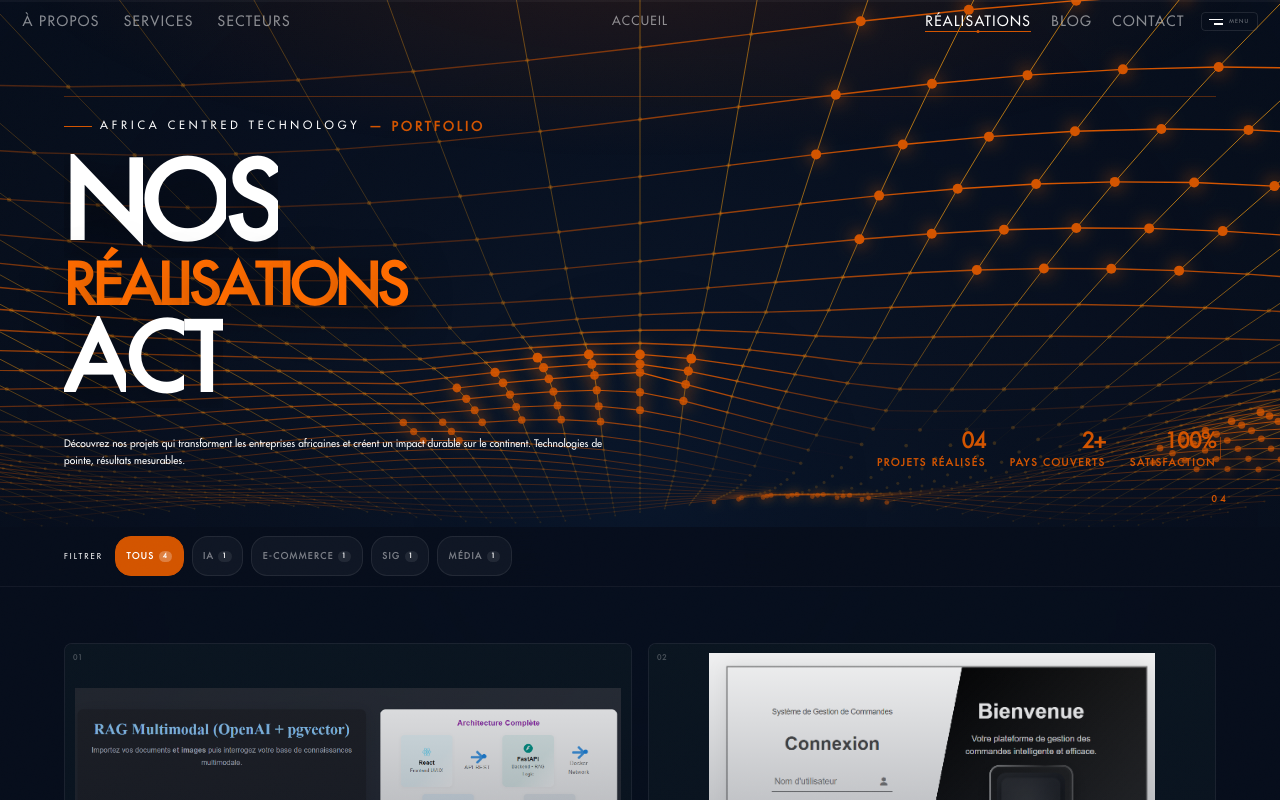
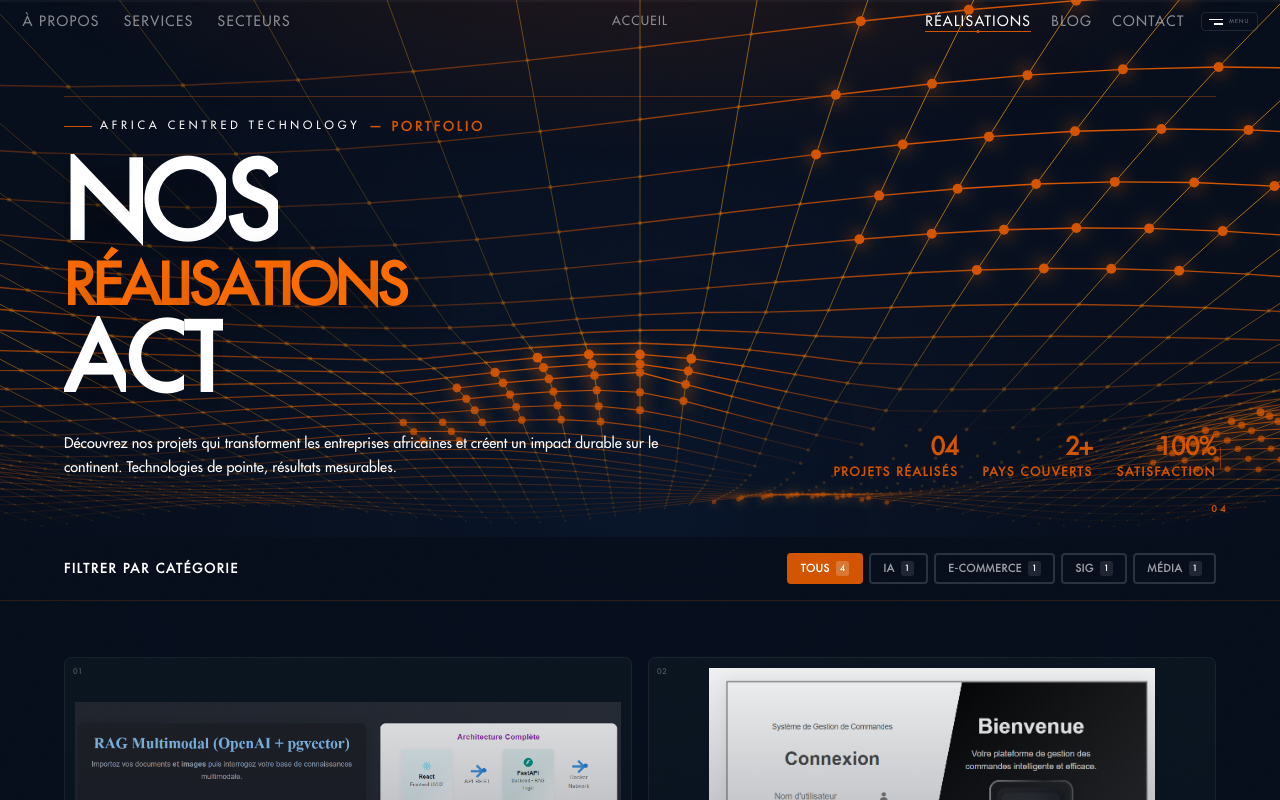
Before and after one commit to Africa-centred-technology/website-act-officiel-, a Next.js app: page /projects in a window 1280 px wide. Shown: the top 800 px of the page. Built offline with nearby package versions, Linux system fonts and the light colour scheme.

Commit message:
update RealisationsShell.tsx

```diff
--- a/src/components/realisations/RealisationsShell.tsx
+++ b/src/components/realisations/RealisationsShell.tsx
@@ -321,7 +321,7 @@ export default function RealisationsShell() {
           transition={{ delay: 1.05, duration: 0.7 }}
           style={{ display: "flex", flexWrap: "wrap", alignItems: "flex-end", justifyContent: "space-between", gap: "2rem", marginTop: "3rem" }}
         >
-          <p style={{ color: "#ffffff", fontSize: "clamp(1rem, 1.4vw, 1.28rem)", lineHeight: 1.7, maxWidth: "540px" }}>
+          <p style={{ color: "#ffffff", fontSize: "clamp(1.2rem, 1.8vw, 1.8rem)", lineHeight: 1.7, maxWidth: "600px" }}>
             Découvrez nos projets qui transforment les entreprises africaines et créent un impact
             durable sur le continent. Technologies de pointe, résultats mesurables.
           </p>
@@ -332,10 +332,10 @@ export default function RealisationsShell() {
               { value: "100%", label: "Satisfaction"     },
             ].map(({ value, label }) => (
               <div key={label} style={{ textAlign: "right" }}>
-                <p style={{ fontSize: "clamp(1.8rem, 3vw, 2.6rem)", fontWeight: 900, color: ORANGE, margin: 0, lineHeight: 1 }}>
+                <p style={{ fontSize: "clamp(2rem, 4vw, 3rem)", fontWeight: 900, color: ORANGE, margin: 0, lineHeight: 1 }}>
                   {value}
                 </p>
-                <p style={{ color: ORANGE, fontSize: "clamp(0.95rem, 1.3vw, 1.25rem)", fontWeight: 700, letterSpacing: "0.18em", textTransform: "uppercase", marginTop: "0.4rem" }}>
+                <p style={{ color: ORANGE, fontSize: "clamp(1rem, 1.5vw, 1.5rem)", fontWeight: 700, letterSpacing: "0.15em", textTransform: "uppercase", marginTop: "0.4rem" }}>
                   {label}
                 </p>
               </div>
@@ -364,18 +364,18 @@ export default function RealisationsShell() {
       {/* ══ FILTER BAR ═════════════════════════════════════════════════ */}
       <div style={{
         position: "sticky", top: 0, zIndex: 50,
-        background: "rgba(7,14,28,0.92)", backdropFilter: "blur(20px)",
-        borderBottom: "1px solid rgba(255,255,255,0.05)",
-        padding: "1.2rem clamp(1.5rem, 6vw, 8rem)",
-        display: "flex", alignItems: "center",
-        gap: "clamp(0.5rem, 1.5vw, 1rem)", flexWrap: "wrap",
+        background: "rgba(7,14,28,0.95)", backdropFilter: "blur(20px)",
+        borderBottom: "1px solid rgba(211,84,0,0.2)",
+        padding: "2rem clamp(1.5rem, 6vw, 8rem)",
       }}>
+        <div style={{ display: "flex", alignItems: "center", justifyContent: "space-between", flexWrap: "wrap", gap: "1.5rem" }}>
           <span style={{
             color: "#ffffff", fontFamily: "Futura, system-ui, sans-serif",
-          fontSize: "clamp(0.85rem, 1.1vw, 1rem)", letterSpacing: "0.25em", textTransform: "uppercase", marginRight: "0.5rem",
+            fontSize: "clamp(1.1rem, 1.6vw, 1.6rem)", letterSpacing: "0.15em", textTransform: "uppercase", fontWeight: 700,
           }}>
-          Filtrer
+            Filtrer par catégorie
           </span>
+          <div style={{ display: "flex", gap: "0.75rem", flexWrap: "wrap" }}>
             {CATEGORIES.map((cat) => {
               const isActive = activeCategory === cat;
               const count = cat === "Tous" ? PROJECTS.length : PROJECTS.filter((p) => p.category === cat).length;
@@ -383,30 +383,32 @@ export default function RealisationsShell() {
                 <motion.button
                   key={cat}
                   onClick={() => setActiveCategory(cat)}
-              whileTap={{ scale: 0.94 }}
+                  whileTap={{ scale: 0.95 }}
                   style={{
-                background: isActive ? ORANGE : "rgba(255,255,255,0.04)",
-                border: isActive ? `1px solid ${ORANGE}` : "1px solid rgba(255,255,255,0.08)",
-                borderRadius: "2rem",
-                padding: "0.5rem 1.3rem",
-                color: isActive ? "#fff" : "rgba(255,255,255,0.45)",
-                fontFamily: "Futura, system-ui, sans-serif", fontWeight: 700,
-                fontSize: "clamp(0.9rem, 1.1vw, 1.1rem)", letterSpacing: "0.18em", textTransform: "uppercase",
-                cursor: "pointer", transition: "all 0.25s ease",
-                display: "flex", alignItems: "center", gap: "0.5rem", minHeight: 40,
+                    background: isActive ? ORANGE : "transparent",
+                    border: `2px solid ${isActive ? ORANGE : "rgba(255,255,255,0.15)"}`,
+                    borderRadius: "0.5rem",
+                    padding: "0.75rem 1.5rem",
+                    color: isActive ? "#fff" : "rgba(255,255,255,0.6)",
+                    fontFamily: "Futura, system-ui, sans-serif", fontWeight: 600,
+                    fontSize: "clamp(0.95rem, 1.3vw, 1.3rem)", letterSpacing: "0.08em", textTransform: "uppercase",
+                    cursor: "pointer", transition: "all 0.3s ease",
+                    display: "flex", alignItems: "center", gap: "0.75rem",
                   }}
                 >
                   {cat}
                   <span style={{
-                background: isActive ? "rgba(255,255,255,0.25)" : "rgba(255,255,255,0.08)",
-                borderRadius: "1rem", padding: "0.1rem 0.5rem",
-                fontSize: "clamp(0.7rem, 0.85vw, 0.85rem)", lineHeight: 1.4, color: "#ffffff",
+                    background: isActive ? "rgba(255,255,255,0.2)" : "rgba(255,255,255,0.1)",
+                    borderRadius: "0.3rem", padding: "0.2rem 0.5rem",
+                    fontSize: "clamp(0.8rem, 1vw, 1rem)", fontWeight: 700, color: "#ffffff",
                   }}>
                     {count}
                   </span>
                 </motion.button>
               );
             })}
+          </div>
+        </div>
       </div>
 
       {/* ══ GRID ════════════════════════════════════════════════════════ */}
```
Lines whose indentation alone changed are shown as unchanged.
